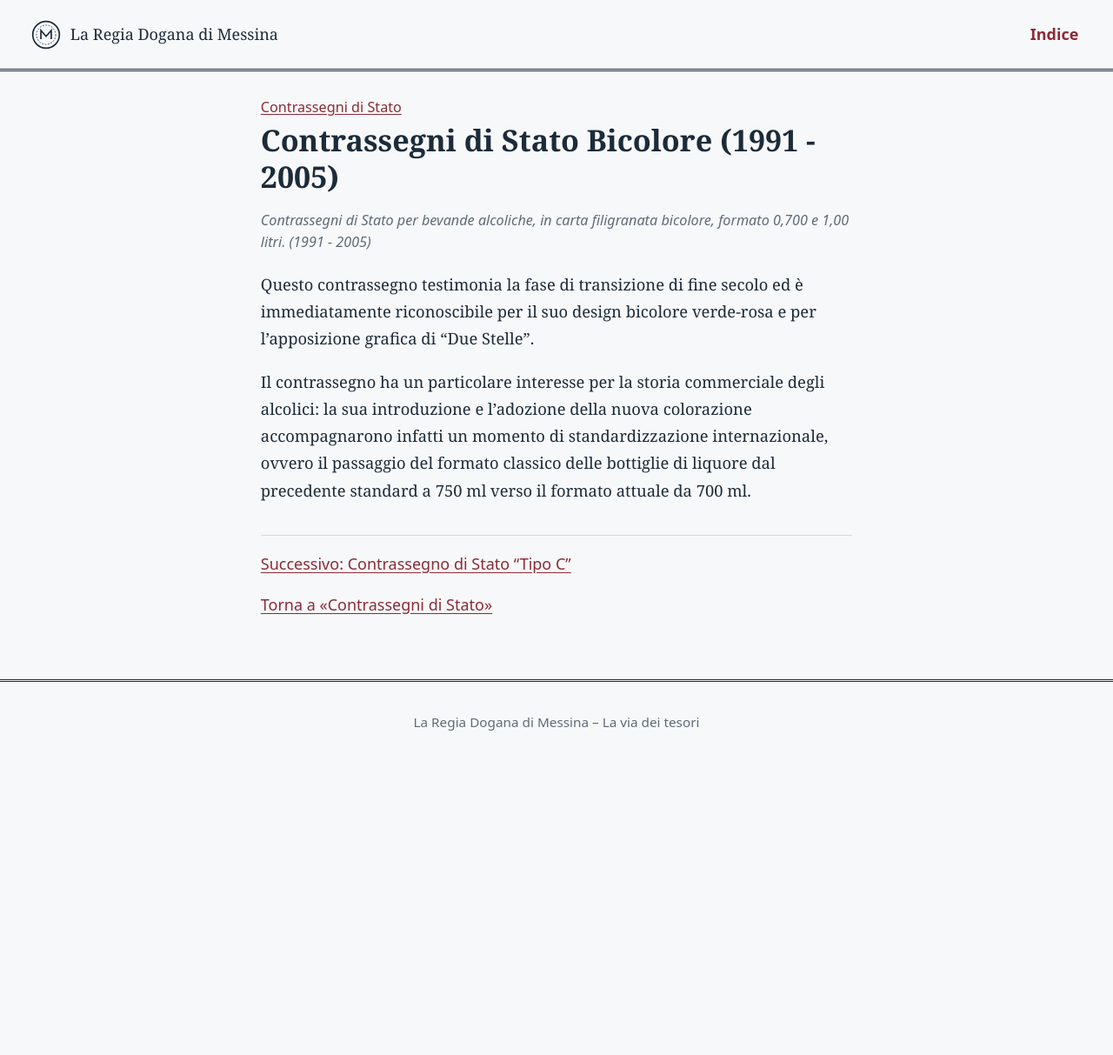
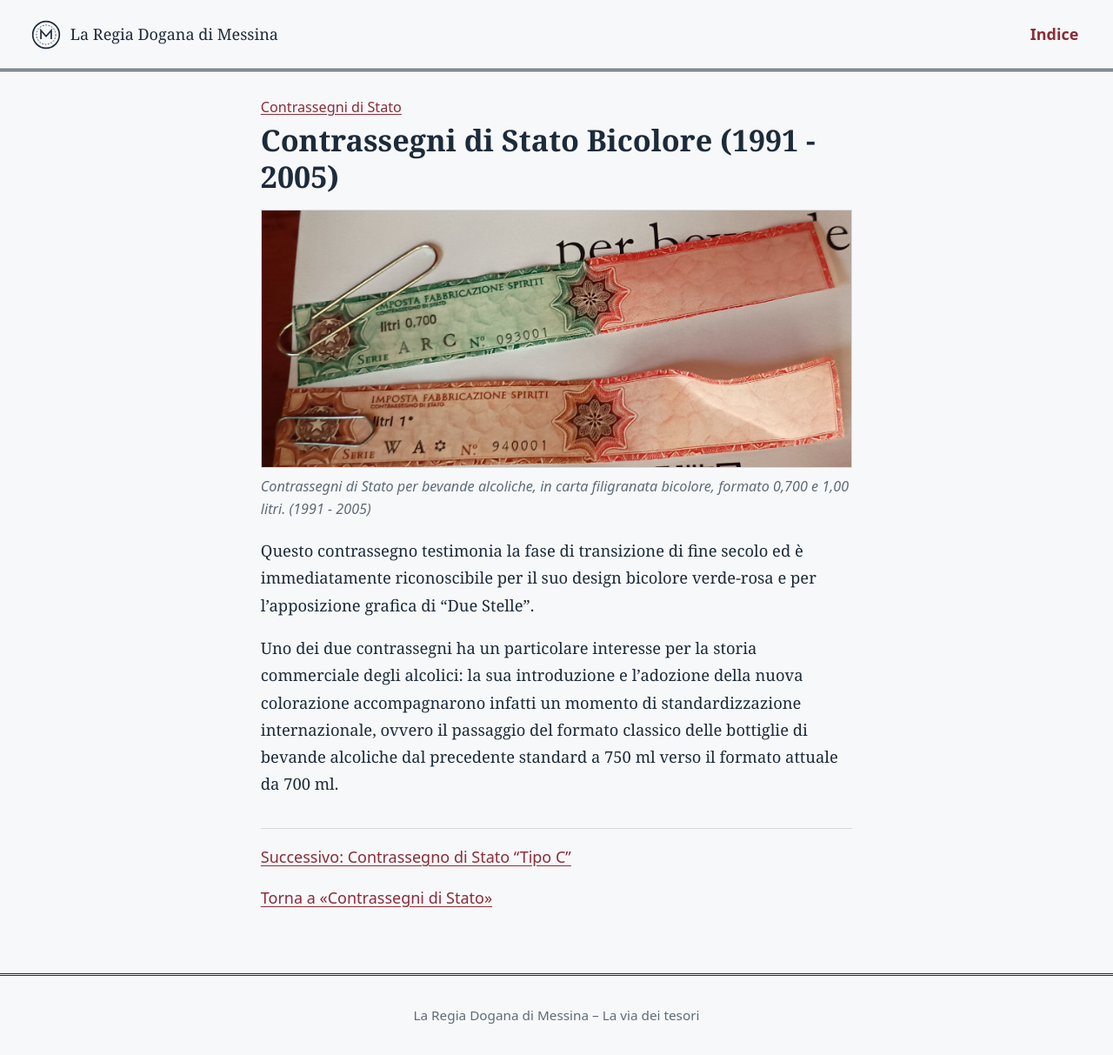
Before and after one commit to GiuseppeLB/regia-dogana-di-Messina, a Jekyll site: the page built from _oggetti/contrassegno-1.md, in a window 1280 px wide. Shown: the whole page at 87% size. Built offline with Jekyll 4.4.1, drawn with Linux system fonts in a browser that asks for light colours; before the commit the page ends 900 px from its top, so only the background shows below that.

Commit message:
Update _oggetti/contrassegno-1.md (via Pages CMS)

```diff
--- a/_oggetti/contrassegno-1.md
+++ b/_oggetti/contrassegno-1.md
@@ -1,13 +1,13 @@
 ---
 layout: oggetto
-title: "Contrassegni di Stato Bicolore (1991 - 2005)"
+title: Contrassegni di Stato Bicolore (1991 - 2005)
 pagina: contrassegni
-sezione: ""
 ordine: 1
-foto: ""
-alt: ""
-didascalia: "Contrassegni di Stato per bevande alcoliche, in carta filigranata bicolore, formato 0,700 e 1,00 litri. (1991 - 2005)"
+foto: /assets/foto/contrassgni bicolori.jpg
+alt: da cambiare
+didascalia: Contrassegni di Stato per bevande alcoliche, in carta filigranata
+  bicolore, formato 0,700 e 1,00 litri. (1991 - 2005)
 ---
 Questo contrassegno testimonia la fase di transizione di fine secolo ed è immediatamente riconoscibile per il suo design bicolore verde-rosa e per l'apposizione grafica di “Due Stelle”.
 
-Il contrassegno ha un particolare interesse per la storia commerciale degli alcolici: la sua introduzione e l'adozione della nuova colorazione accompagnarono infatti un momento di standardizzazione internazionale, ovvero il passaggio del formato classico delle bottiglie di liquore dal precedente standard a 750 ml verso il formato attuale da 700 ml.
+Uno dei due contrassegni ha un particolare interesse per la storia commerciale degli alcolici: la sua introduzione e l'adozione della nuova colorazione accompagnarono infatti un momento di standardizzazione internazionale, ovvero il passaggio del formato classico delle bottiglie di bevande alcoliche dal precedente standard a 750 ml verso il formato attuale da 700 ml.
```
